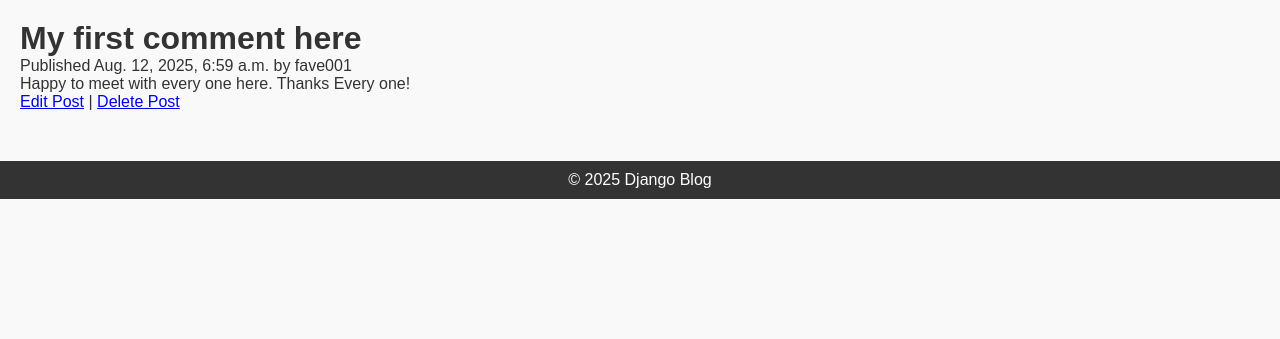
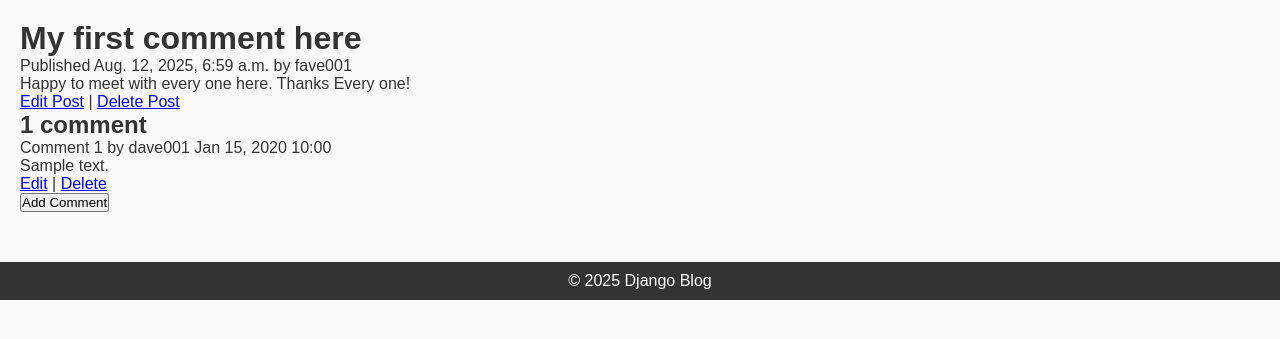
Before and after one commit to Vohiro/Alx_DjangoLearnLab, a Django app: page /blog/post/1/ in a window 1280 px wide. Shown: the part 41-380 px from the top of the page. Run offline with Django 5.2, Linux system fonts and the light colour scheme; a user stored in the database is signed in; data comes from the database, SQL or seed files in the repository; both versions use the stored data as it was after the commit; tables that the repository leaves empty hold one stand-in row (values such as "Sample post").

Commit message:
added comment functionality

```diff
--- a/django_blog/blog/forms.py
+++ b/django_blog/blog/forms.py
@@ -1,6 +1,6 @@
 from django import forms
 from django.contrib.auth.models import User
-from .models import Profile, Post
+from .models import Profile, Post, Comment
 
 class UserUpdateForm(forms.ModelForm):
     email = forms.EmailField()
@@ -18,3 +18,8 @@ class PostForm(forms.ModelForm):
     class Meta:
         model = Post
         fields = ['title', 'content']
+
+class CommentForm(forms.ModelForm):
+    class Meta:
+        model = Comment
+        fields = ['content']
--- a/django_blog/blog/models.py
+++ b/django_blog/blog/models.py
@@ -7,13 +7,14 @@ class Post(models.Model):
     title = models.CharField(max_length=200)
     content = models.TextField()
     published_date = models.DateTimeField(auto_now_add=True)
-    author = models.ForeignKey(User, on_delete=models.CASCADE, related_name='blog_post')
+    author = models.ForeignKey(User, on_delete=models.CASCADE, related_name='post_author')
 
     def get_absolute_url(self):
         return reverse("post_detail", kwargs={"pk": self.pk})
 
     def __str__(self):
         return self.title
+
 
 class Profile(models.Model):
     user = models.OneToOneField(User, on_delete=models.CASCADE)
@@ -22,3 +23,17 @@ class Profile(models.Model):
 
     def __str__(self):
         return self.user.username
+
+
+class Comment(models.Model):
+    post = models.ForeignKey(Post, on_delete=models.CASCADE, related_name='comments')
+    author = models.ForeignKey(User, on_delete=models.CASCADE, related_name='comment_author')
+    content = models.TextField()
+    created_at = models.DateTimeField(auto_now_add=True)
+    updated_at = models.DateTimeField(auto_now=True)
+
+    def get_absolute_url(self):
+        return reverse("comment_detail", kwargs={"pk": self.pk})
+
+    def __str__(self):
+        return f'Comment by {self.author} on {self.post}'
--- a/django_blog/blog/templates/blog/post_detail.html
+++ b/django_blog/blog/templates/blog/post_detail.html
@@ -11,4 +11,29 @@
     <a href="{% url 'post_edit' post.pk %}">Edit Post</a>
     <a> | </a>
     <a href="{% url 'post_delete' post.pk %}">Delete Post</a>
+
+    {% with comments.count as total_comments %}
+        <h2>
+            {{ total_comments }} comment{{ total_comments|pluralize }}
+        </h2>
+    {% endwith %}
+    {% for comment in comments %}
+        <div class="comment">
+            <p class="info">
+                Comment {{ forloop.counter }} by {{ comment.author.username }}
+                {{ comment.created_at|date:"M d, Y H:i" }}
+            </p>
+            {{ comment.content|linebreaks }}
+            {% if user == comment.author %}
+                <a href="{% url 'edit_comment' comment.pk %}">Edit</a> |
+                <a href="{% url 'delete_comment' comment.pk %}">Delete</a>
+            {% endif %}
+        </div>
+        {% empty %}
+            <p>No comments yet. Be the first to comment!</p>
+    {% endfor %}
+    <form action="{% url 'new_comment' %}" method="post">
+            {% csrf_token %}
+            <button type="submit">Add Comment</button>
+    </form>
 {% endblock %}
--- a/django_blog/blog/urls.py
+++ b/django_blog/blog/urls.py
@@ -8,7 +8,10 @@ from .views import (
     PostDetailView,
     PostCreatView,
     PostUpdateView,
-    PostDeleteView
+    PostDeleteView,
+    edit_comment,
+    delete_comment,
+    add_comment
     )
 
 
@@ -23,4 +26,7 @@ urlpatterns = [
     path('post/new/', PostCreatView.as_view(), name='post_new'),
     path('post/<int:pk>/update/', PostUpdateView.as_view(), name='post_edit'),
     path('post/<int:pk>/delete/', PostDeleteView.as_view(), name='post_delete'),
+    path('/posts/<int:post_id>/comments/new/', add_comment, name='add_comment'),
+    path('c/posts/<int:post_id>/comment/edit/', edit_comment, name='edit_comment'),
+    path('/posts/<int:post_id>/comment/new/', delete_comment, name='delete_comment'),
 ]
--- a/django_blog/blog/views.py
+++ b/django_blog/blog/views.py
@@ -8,12 +8,13 @@ from django.views.generic import (
     )
 from django.contrib.auth.forms import UserCreationForm
 from django.urls import reverse_lazy
-from .models import Post
+from .models import Post, Comment
 from django.contrib.auth.decorators import login_required
-from .forms import UserUpdateForm, ProfileUpdateForm, PostForm
+from .forms import UserUpdateForm, ProfileUpdateForm, PostForm, CommentForm
 from django.contrib import messages
-from django.shortcuts import redirect, render
+from django.shortcuts import redirect, render, get_object_or_404
 from django.contrib.auth.mixins import LoginRequiredMixin, UserPassesTestMixin
+from django.views.decorators.http import require_POST
 
 class RegisterView(CreateView):
     form_class = UserCreationForm
@@ -34,6 +35,15 @@ class PostsView(ListView):
 class PostDetailView(DetailView):
     model = Post
     template_name = 'blog/post_detail.html'
+
+    def get_context_data(self, **kwargs):
+        context = super().get_context_data(**kwargs)
+        post = self.object
+
+        context['comments'] = post.comments.all().order_by('-created_at')
+        context['form'] = CommentForm()
+
+        return context
 
 
 class PostCreatView(LoginRequiredMixin, CreateView):
@@ -87,3 +97,45 @@ def profile_view(request):
         profile_form = ProfileUpdateForm(instance=request.user.profile)
 
     return render(request, 'blog/profile.html', {'user_form': user_form, 'profile_form': profile_form})
+
+@login_required
+@require_POST
+def add_comment(request, pk):
+    post = get_object_or_404(Post, pk=pk)
+
+    form = CommentForm(data=request.POST)
+    if form.is_valid():
+        comment = form.save(commit=False)
+        comment.post = post
+        comment.author = request.user
+        comment.save()
+        messages.success(request, 'Your comment was added successfully.')
+    else:
+        messages.error(request, 'There was an error adding your comment.')
+
+    return redirect ('post_detail', pk=post.pk)
+
+@login_required
+def edit_comment(request, pk):
+    comment = get_object_or_404(Comment, pk=pk, author=request.user)
+
+    if request.method == 'POST':
+        form = CommentForm(request.POST, instance=comment)
+        if form.is_valid():
+            form.save()
+            messages.success(request, 'Your comment was update.')
+            return redirect ('post_detail', pk=comment.post.pk)
+    else:
+        form = CommentForm(instance=comment)
+
+    return render(request, 'blog/edit_comment.html', {'form': form})
+
+@login_required
+def delete_comment(request, pk):
+    comment = get_object_or_404(Comment, pk=pk, author=request.user)
+    if request.method == 'POST':
+        comment.delete()
+        messages.success(request, 'Your comment was deleted.')
+        return redirect ('post_detail', pk=comment.post.pk)
+
+    return render(request, 'blog/delete_comment.html', {'comment': comment})
```
Also changed, not shown: django_blog/blog/templates/blog/add_comment.html (added, +23 -0 lines), django_blog/blog/templates/blog/delete_comment.html (added, +12 -0 lines), django_blog/blog/templates/blog/edit_comment.html (added, +12 -0 lines), django_blog/blog/migrations/0003_alter_post_author_comment.py (added), django_blog/db.sqlite3.
